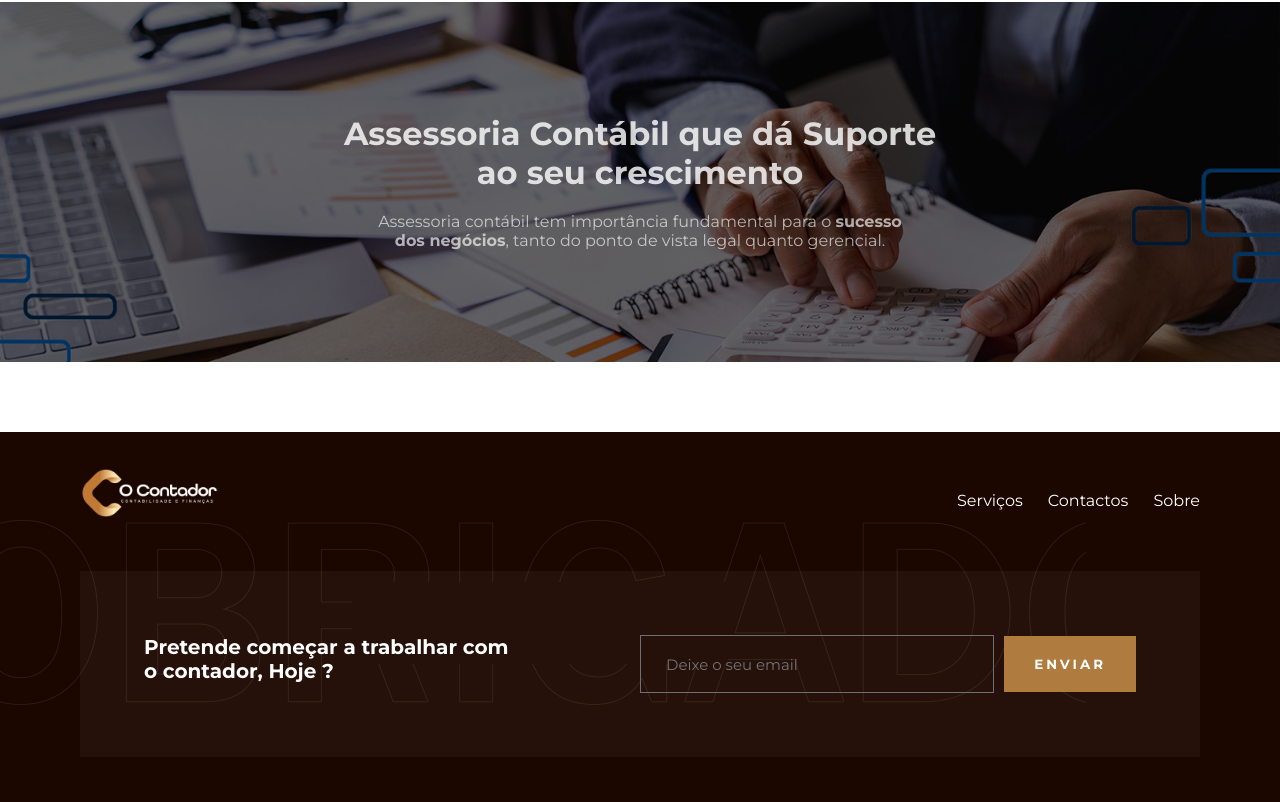
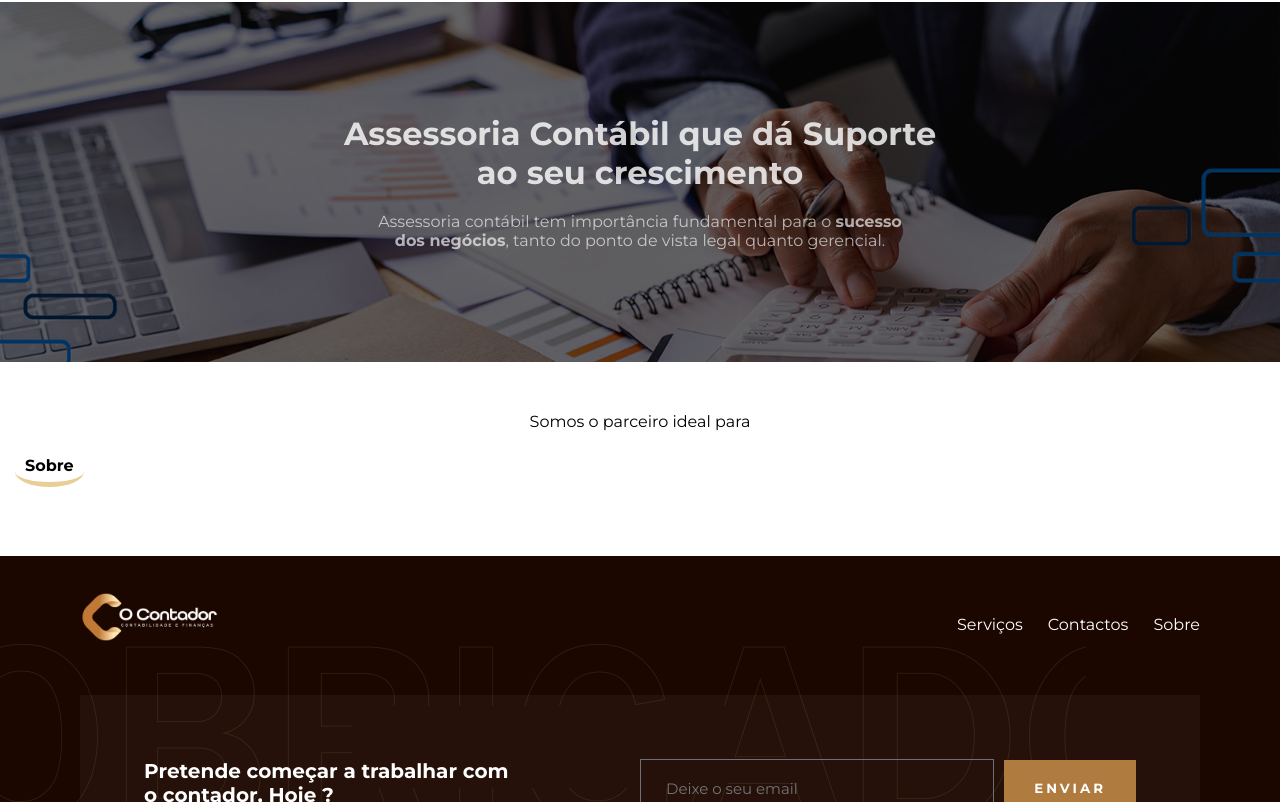
Before and after one commit to josedomingos919/o-contador-site, a React (Vite) app: page / in a window 1280 px wide. Shown: the part 1470-2272 px from the top of the page. Built offline with nearby package versions, Linux system fonts and the light colour scheme.

Commit message:
feat: abount

```diff
--- a/src/components/banner/styles.js
+++ b/src/components/banner/styles.js
@@ -4,7 +4,6 @@ import { colors } from "../../styles/colors";
 export const Container = styled.div`
   width: 100%;
   min-height: 360px;
-  margin-bottom: 70px;
   margin-top: 90px;
   background-color: red;
   display: flex;
--- a/src/components/index.js
+++ b/src/components/index.js
@@ -3,5 +3,6 @@ export * from "./footer";
 export * from "./landing";
 export * from "./copyright";
 export * from "./session1";
+export * from "./session2";
 export * from "./whasAppButton";
 export * from "./banner";
--- /dev/null
+++ b/src/components/session2/index.jsx
@@ -0,0 +1,12 @@
+import * as S from "./styles";
+
+export const Session2 = () => {
+  return (
+    <S.Container id="serviços">
+      <S.Content>Somos o parceiro ideal para</S.Content>
+      <S.CardContainer>
+        <S.LabelServices>Sobre</S.LabelServices>
+      </S.CardContainer>
+    </S.Container>
+  );
+};
--- /dev/null
+++ b/src/components/session2/styles.js
@@ -0,0 +1,91 @@
+import styled from "styled-components";
+import { colors } from "../../styles/colors";
+import { sizes } from "../../styles/size";
+
+export const Container = styled.section`
+  display: flex;
+  align-items: center;
+  flex-direction: column;
+  justify-content: center;
+  margin-top: 50px;
+  margin-bottom: 50px;
+  overflow: hidden;
+  font-family: "Montserrat", sans-serif;
+
+  @media (max-width: ${sizes.mobile}) {
+    margin-top: 40px;
+  }
+`;
+
+export const Content = styled.div``;
+
+export const CardContainer = styled.div`
+  @media (max-width: ${sizes.mobile}) {
+    margin-top: 30px;
+  }
+
+  position: relative;
+  display: flex;
+  width: 100%;
+  max-width: 1280px;
+  overflow-x: auto;
+  overflow-y: hidden;
+  padding: 0px 20px;
+  gap: 35px;
+
+  padding-top: 50px;
+  margin-top: 25px;
+
+  & .first-service-card {
+    margin-left: 35px;
+  }
+
+  & > div:last-child {
+    margin-right: 35px;
+  }
+
+  /* Style the scrollbar for WebKit browsers */
+  ::-webkit-scrollbar {
+    width: 12px; /* Width of the scrollbar */
+    height: 12px; /* Height of the scrollbar for horizontal scroll */
+    border-radius: 10px;
+  }
+
+  ::-webkit-scrollbar-track {
+    background: transparent; /* Transparent track */
+    border-radius: 10px; /* Rounded corners */
+  }
+
+  ::-webkit-scrollbar-thumb {
+    background: ${colors.yellowLight}; /* Semi-transparent thumb */
+    border-radius: 10px; /* Rounded corners */
+  }
+
+  ::-webkit-scrollbar-thumb:hover {
+    background: ${colors.yellowLight}; /* Darker on hover for better visibility */
+  }
+
+  /* For Firefox */
+  scrollbar-width: thin; /* Thin scrollbar */
+  scrollbar-color: ${colors.yellowLight} transparent; /* Custom colors */
+
+  & > div:nth-child(2n) {
+    background: linear-gradient(to bottom, #af7b3f52, white);
+  }
+`;
+
+export const LabelServices = styled.label`
+  font-family: "Montserrat", sans-serif;
+  border-bottom: 5px solid ${colors.yellowLight3};
+  position: absolute;
+  top: 0;
+  left: 0;
+  font-weight: bold;
+  color: ${colors.black};
+  text-align: center;
+  padding-left: 10px;
+  padding-right: 10px;
+  padding-bottom: 7px;
+  border-radius: 50%;
+  margin-left: 35px;
+`;
--- a/src/pages/home/index.jsx
+++ b/src/pages/home/index.jsx
@@ -2,11 +2,12 @@ import * as S from "./styles";
 
 import {
   Banner,
-  CopyRight,
   Footer,
   Header,
   Landing,
   Session1,
+  Session2,
+  CopyRight,
   WhasAppButton,
 } from "../../components";
 
@@ -17,6 +18,7 @@ export const HomePage = () => {
       <Landing />
       <Session1 />
       <Banner />
+      <Session2 />
       <Footer />
       <CopyRight />
       <WhasAppButton />
```
